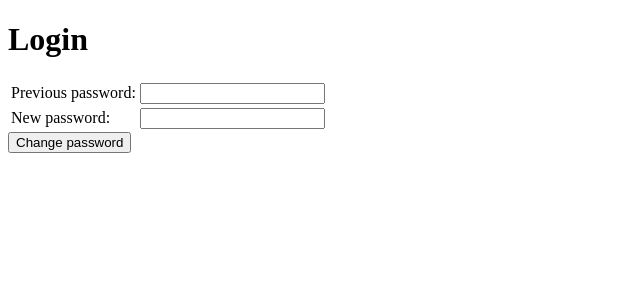
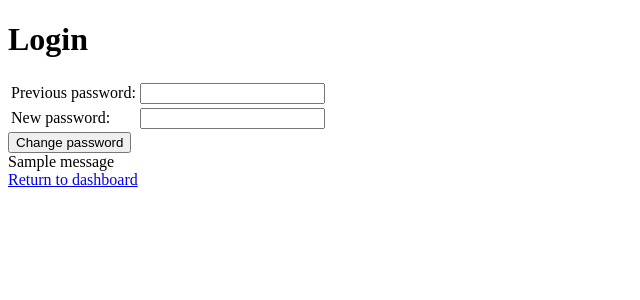
Before and after one commit to Dim607/warehouse_system, a Python web app: template app/blueprints/employee/templates/employee/change-password.html in a window 1280 px wide. Shown: the top 300 px of the page, without its empty margins (0-640 px from the left). Run offline with Jinja, Linux system fonts and the light colour scheme; the template is opened without the code that fills it, so the values that code supplies are empty; one stand-in notice (Sample message) is shown.

Commit message:
Modified change_password() to add more checks for passwords (ex password fields are not the same) and added flash message in case of success in changing password.

```diff
--- a/app/blueprints/employee/templates/employee/change-password.html
+++ b/app/blueprints/employee/templates/employee/change-password.html
@@ -24,5 +24,20 @@
     {% if error %}
     <p style="color: red;">{{ error }}</p>
     {% endif %}
+
+    {% with messages = get_flashed_messages(with_categories=true) %}
+      {% if messages %}
+        <div class="flashes">
+          {% for category, message in messages %}
+            <div class="alert alert-{{ category }}">
+              {{ message }}
+            </div>
+          {% endfor %}
+        </div>
+      {% endif %}
+    {% endwith %}
+
+    <a href="{{ url_for('employee.dashboard') }}">Return to dashboard </a>
+
   </body>
 </html>
```
Also changed, not shown: app/blueprints/employee/__init__.py (+13 -5 lines).
